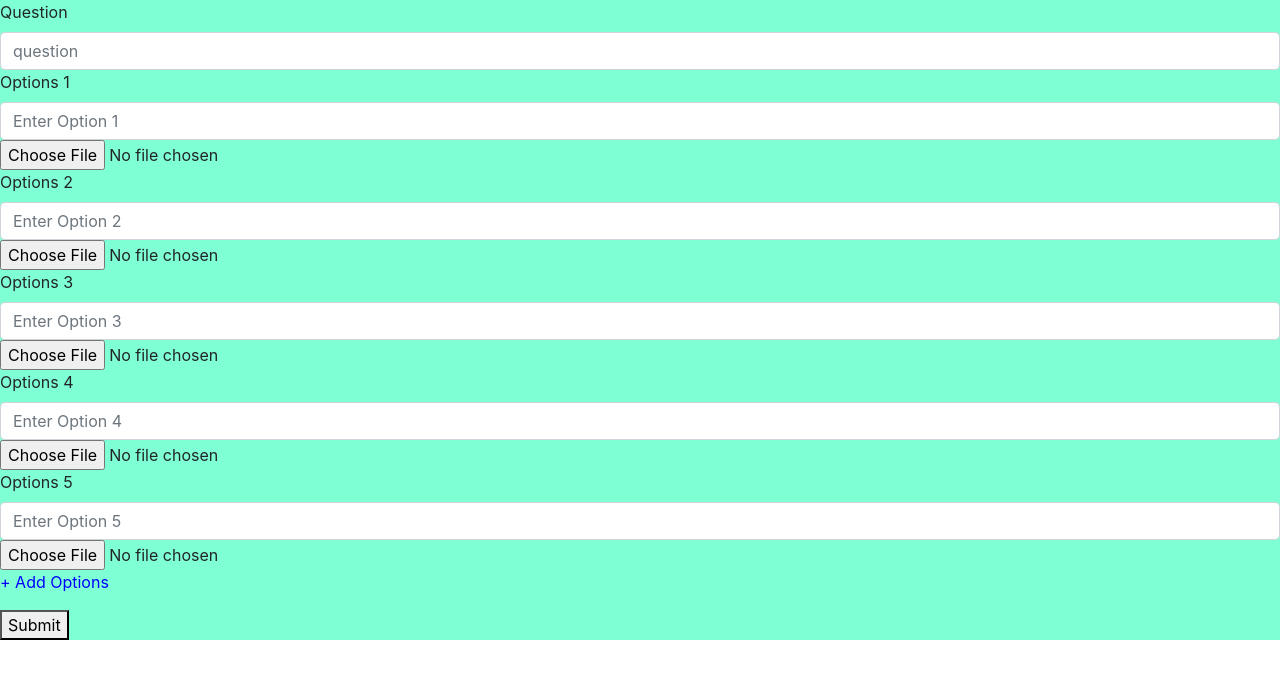
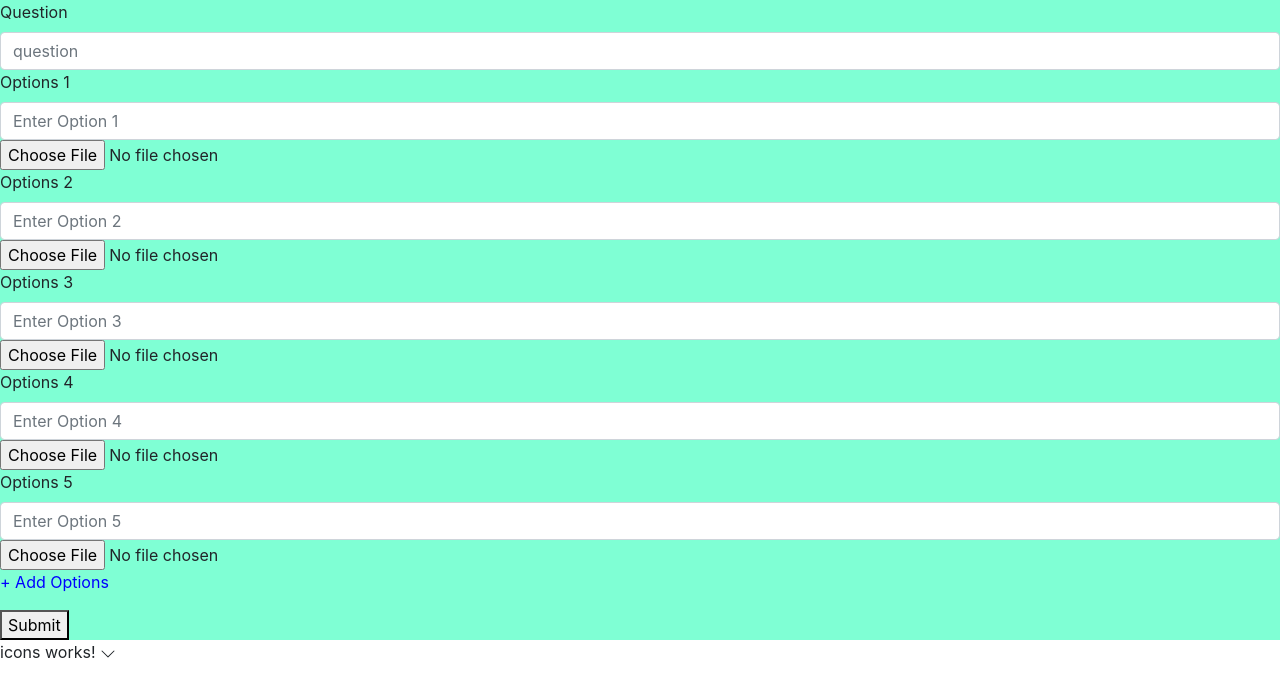
Before and after one commit to SamanehGhafouri/MobPoll-Prototype, an Angular app: page / in a window 1280 px wide. Shown: the top 696 px of the page. Built offline with nearby package versions, Linux system fonts and the light colour scheme.

Commit message:
bootstrap icons

```diff
--- a/angular.json
+++ b/angular.json
@@ -26,8 +26,11 @@
             "styles": [
               "node_modules/bootstrap/dist/css/bootstrap.min.css",
               "src/styles.css"
+
             ],
-            "scripts": []
+            "scripts": [
+
+            ]
           },
           "configurations": {
             "production": {
--- a/src/app/app.component.html
+++ b/src/app/app.component.html
@@ -1,2 +1,3 @@
 <app-form></app-form>
 <!--<app-modal-component></app-modal-component>-->
+<app-icons></app-icons>
--- a/src/app/app.module.ts
+++ b/src/app/app.module.ts
@@ -6,17 +6,21 @@ import { FormComponent } from './form/form.component';
 import { FormOptionsComponent } from './form-options/form-options.component';
 import {ReactiveFormsModule} from "@angular/forms";
 import { NgbModalComponent } from './ngb-modal/ngb-modal.component';
+import { IconsComponent } from './icons/icons.component';
+import { FontAwesomeModule} from '@fortawesome/angular-fontawesome';
 
 @NgModule({
   declarations: [
     AppComponent,
     FormComponent,
     FormOptionsComponent,
-    NgbModalComponent
+    NgbModalComponent,
+    IconsComponent
   ],
     imports: [
         BrowserModule,
         ReactiveFormsModule,
+        FontAwesomeModule,
     ],
   providers: [],
   bootstrap: [AppComponent]
--- /dev/null
+++ b/src/app/icons/icons.component.html
@@ -0,0 +1,15 @@
+<p>
+  icons works!
+  <span class="-chevron-down">
+ <i class="bi bi-chevron-down"></i>
+  <svg xmlns="http://www.w3.org/2000/svg" width="16" height="16" fill="currentColor" class="bi bi-chevron-down"
+       viewBox="0 0 16 16">
+    <path fill-rule="evenodd"
+          d="M1.646 4.646a.5.5 0 0 1 .708 0L8 10.293l5.646-5.647a.5.5 0 0 1 .708.708l-6 6a.5.5 0 0 1-.708 0l-6-6a.5.5 0 0 1 0-.708z"/>
+  </svg>
+
+
+  </span>
+
+
+</p>
--- /dev/null
+++ b/src/app/icons/icons.component.ts
@@ -0,0 +1,16 @@
+import { Component, OnInit } from '@angular/core';
+
+@Component({
+  selector: 'app-icons',
+  templateUrl: './icons.component.html',
+  styleUrls: ['./icons.component.css']
+})
+export class IconsComponent implements OnInit {
+
+  constructor() {
+  }
+
+  ngOnInit(): void {
+  }
+
+}
--- a/src/styles.css
+++ b/src/styles.css
@@ -1,2 +1,4 @@
 /* You can add global styles to this file, and also import other style files */
+
 @import "~bootstrap/dist/css/bootstrap.css";
+@import "~font-awesome";
```
Also changed, not shown: package.json (+8 -0 lines), src/app/icons/icons.component.css (added), 2 other files (tests, documents, lock files or other folders).
